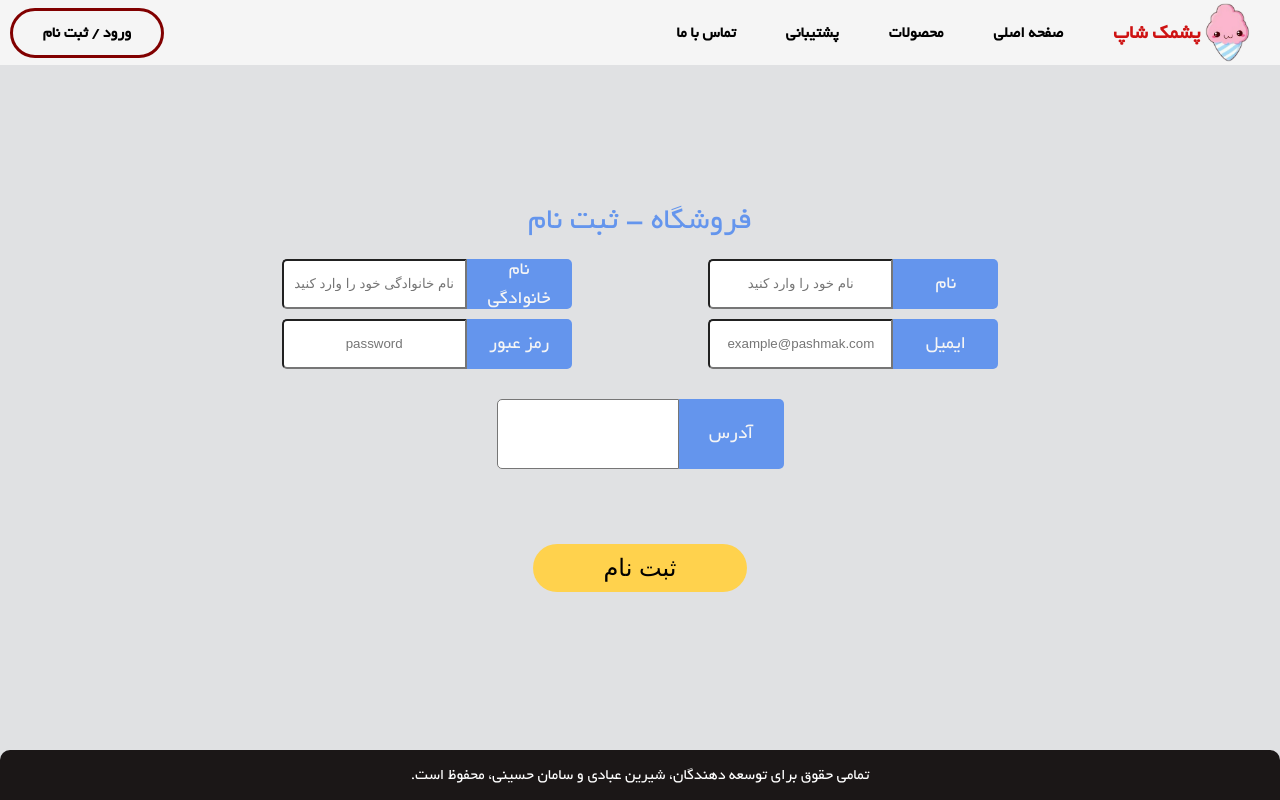
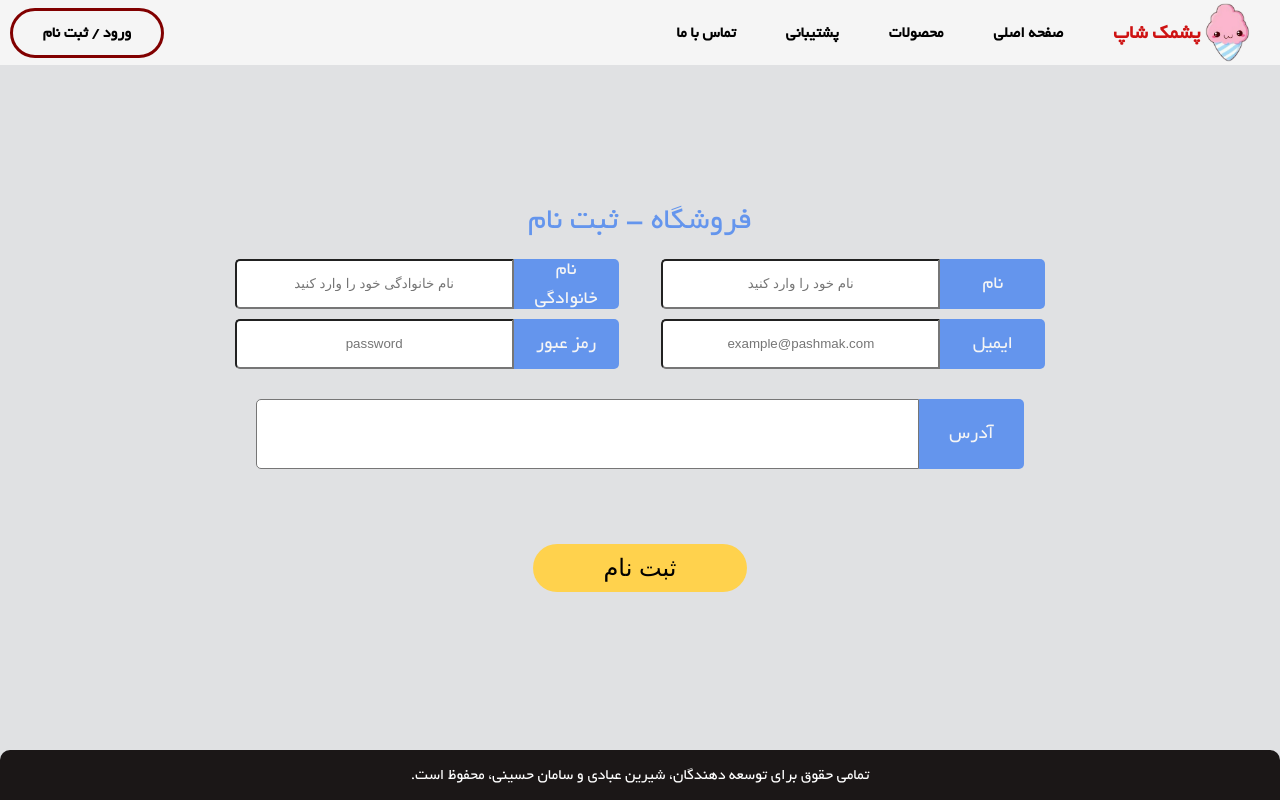
Before and after one commit to saman2000hoseini/pashmak_shop, a Django app: page /register in a window 1280 px wide. Run offline with Django 3.2, Linux system fonts and the light colour scheme.

Commit message:
fix: correct some issues

```diff
--- a/back_end/static/css/user-panel.css
+++ b/back_end/static/css/user-panel.css
@@ -182,13 +182,15 @@ html, body {
 }
 
 .user-panel-item {
-    width: 100%;
+    outline: none;
+    width: 90%;
     margin: 5px auto;
     display: flex;
     direction: rtl;
     justify-content: center;
     justify-self: stretch;
     align-content: stretch;
+    align-items: stretch;
     font-size: 1.2em;
 }
 
@@ -210,9 +212,11 @@ html, body {
 }
 
 .user-panel-input {
+    outline: none;
+    width: 100%;
     text-align: center;
-    width: auto;
     border-radius: 5px 0 0 5px;
+    padding: 10px;
 }
 
 .message {
@@ -357,6 +361,7 @@ html, body {
 }
 
 #address {
+    width: 100%;
     resize: none;
 }
 
```
